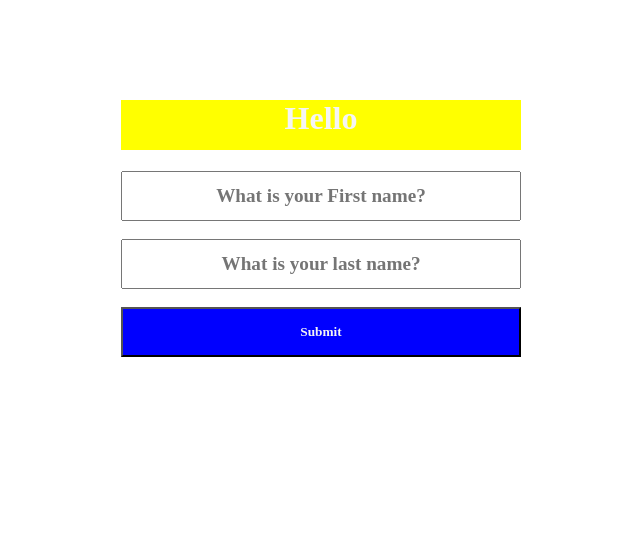
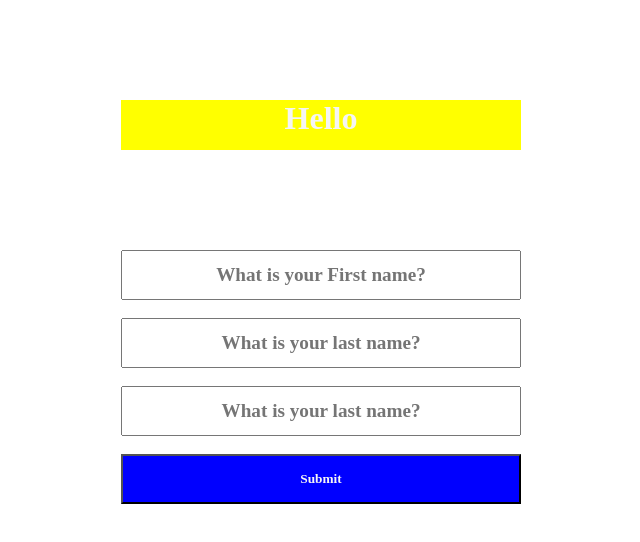
Before and after one commit to alamir06/React, a React (Create React App) app: page / in a window 1280 px wide. Shown: the top 542 px of the page, without its empty margins (387-1027 px from the left). Built offline with nearby package versions, Linux system fonts and the light colour scheme; the HTML template or start-up script is replaced by a standard one.

Commit message:
form handling practice

```diff
--- a/public/stule.css
+++ b/public/stule.css
@@ -11,6 +11,12 @@ h1{
    margin-left: 500px;
    width: 400px;
    height: 50px;
+}
+p{
+
+   margin-top: 100px;
+   margin-left: 500px;
+
 }
 button{
     background-color: blue;
--- a/src/App.js
+++ b/src/App.js
@@ -3,57 +3,68 @@ import React ,{useState} from "react";
 
 function App() {
 
-     const [fullName,setFullNmae] = useState({
+
+  const [contact,setContact] = useState({
     fname:"",
-        lname:""
+    lname:"",
+    email:""
   });
-     const [heading,setheading]=useState("");
 
-    function handleInputChange(event)
-    {
-
+function handleInputChange(event){
      const {name,value}=event.target;
-
-      setFullNmae(prevalue=>{
+     setContact((prevalue)=>{
      if(name==="fname")
      {
-          return {
+      return{
         fname:value,
-            lname:prevalue.lname
+        lname:prevalue.lname,
+        email:prevalue.email
       }
      }
      else if(name==="lname")
       {
-          return {
+       return{
          fname:prevalue.fname,
-            lname:value
+         lname:value,
+         email:prevalue.email
        }
       }
-      });
-
+      else if(name==="email")
+        {
+         return{
+           fname:prevalue.fname,
+           lname:prevalue.lname,
+           email:value
+         }
         }
 
-    function handleclicked(event)
-    {
-       setheading(fullName.fname +" "+fullName.lname);
 
-       event.preventDefault();
+    });
 }
+
+
   return (
   <div className="container">
-      <h1>Hello {heading}</h1>
-      <form  onSubmit={handleclicked}>
+      <h1>Hello {contact.fname} {contact.lname} </h1>
+      <p>{contact.email}</p>
+      <form  >
       <input
        name="fname"
        onChange={handleInputChange}
        type="text" placeholder="What is your First name?"
-       value={fullName.fname}
+       value={contact.fname}
        /><br /> <br />
        <input
        name="lname"
        onChange={handleInputChange}
        type="text" placeholder="What is your last name?"
-       value={fullName.lname}
+       value={contact.lname}
+       /><br /> <br />
+        <input
+       name="email"
+       onChange={handleInputChange}
+       type="email" placeholder="What is your last name?"
+       value={contact.email}
        /><br /> <br />
       <button type="submit" >Submit</button>
       </form>
```
Lines whose indentation alone changed are shown as unchanged.
